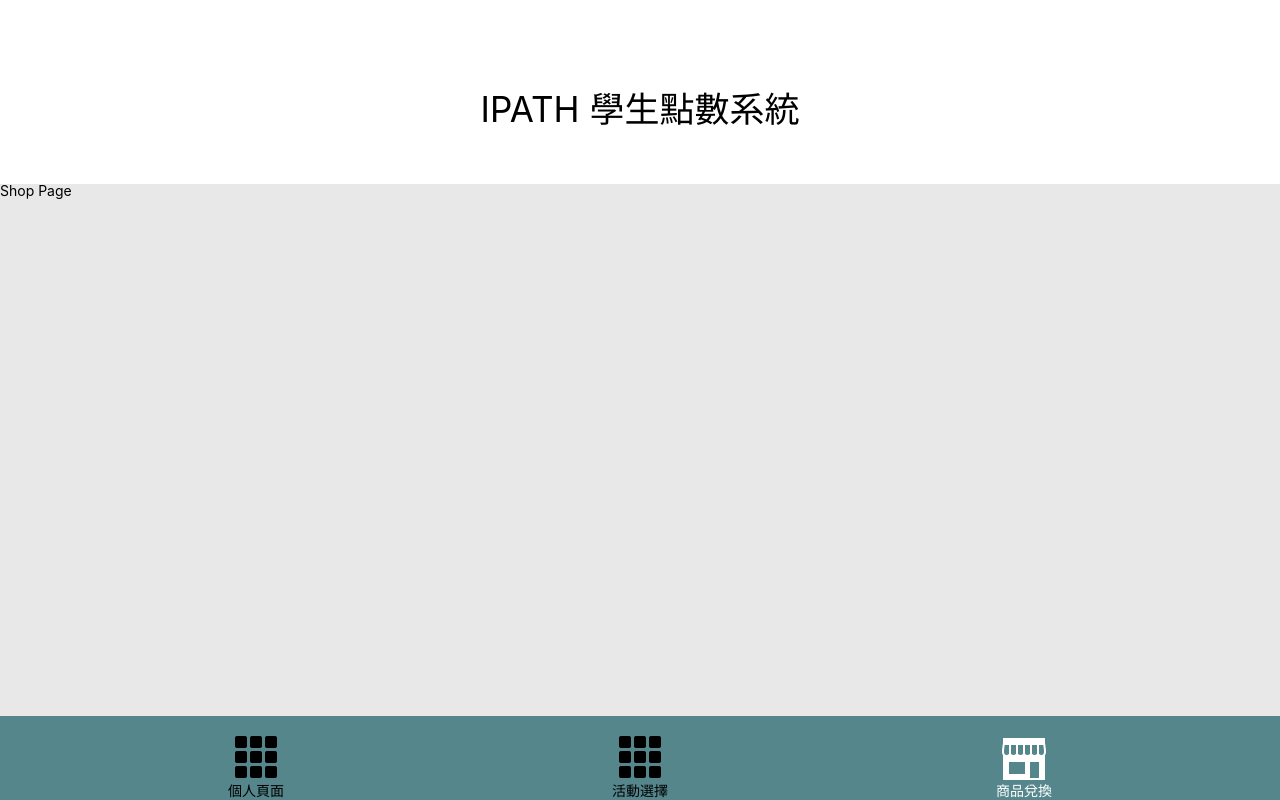
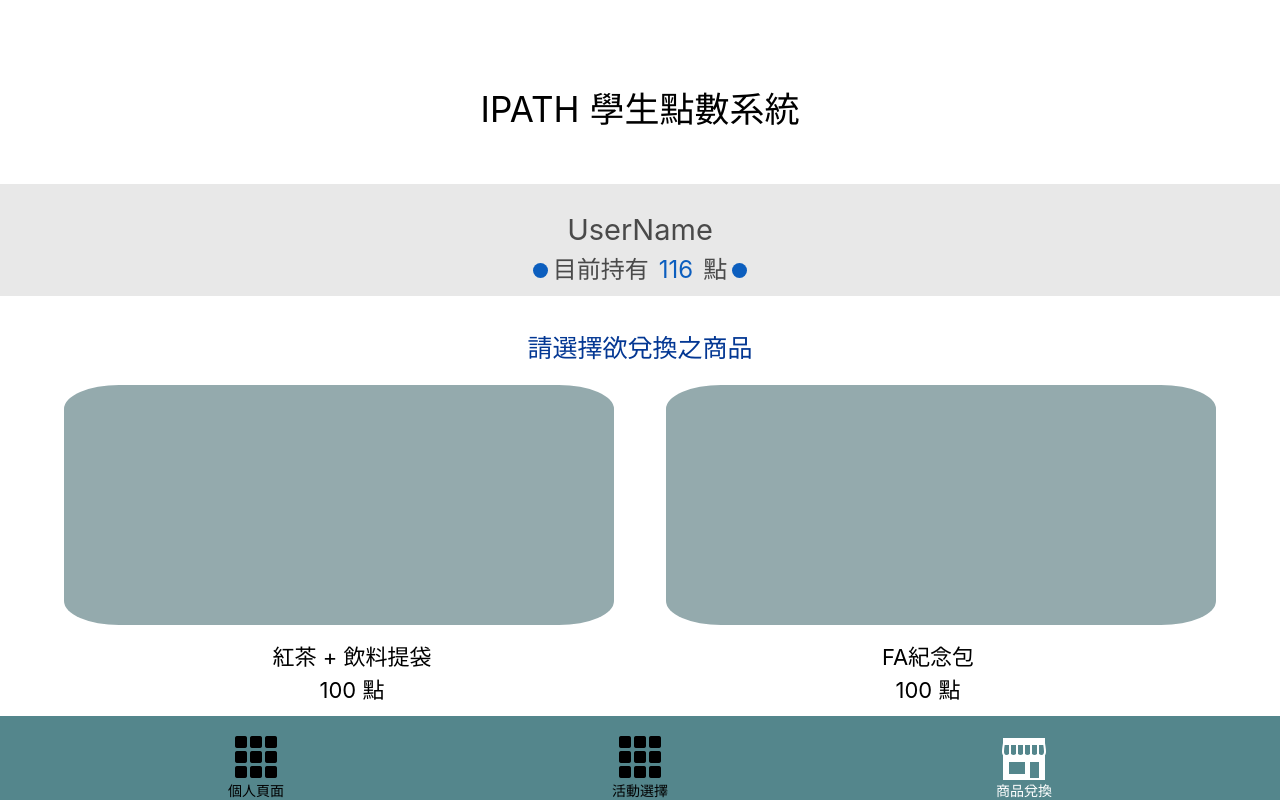
Before and after one commit to coliver0221/IPATH, a React (Create React App) app: page /shop in a window 1280 px wide. Built offline with nearby package versions, Linux system fonts and the light colour scheme.

Commit message:
complete Shop page

```diff
--- a/src/Shop.js
+++ b/src/Shop.js
@@ -1,16 +1,149 @@
 import React from 'react';
 import './App.css';
+import styled from "styled-components";
 
 import Nav from './components/Nav';
 import Footer from './components/Footer';
 
+const UserInfo = styled.div`
+    width: 100%;
+    height: 14vh;
+    text-align: center;
+    line-height: 1.5;
+    padding-top: 3vh;
+
+    h1 {
+        font-size: 29px;
+        color: #4a4a4a;
+    }
+`;
+
+const CurrPoint = styled.div`
+    p {
+        font-size: 24px;
+        color: #4a4a4a;
+        display: inline-block;
+        margin-left: 5px;
+        margin-right: 5px;
+    }
+
+    .dot {
+        width: 15px;
+        height: 15px;
+        border-radius: 50%;
+        background-color: #0c5ebe;
+        display: inline-block;
+    }
+
+    .point {
+        color: #0c5ebe;
+    }
+`;
+
+const ItemInfo = styled.div`
+    width: 100%;
+    height: 52.5vh;
+    background-color: #ffffff;
+    text-align: center;
+    padding-top: 5vh;
+
+    .shopHint {
+        font-size: 25px;
+        color: #033793;
+    }
+`;
+
+const BlockRight = styled.div`
+    width: 43vw;
+    height: 30vh;
+    background-color: #94aaad;
+    background-repeat: no-repeat;
+    background-size: 100% 100%;
+    border: soild 2px transparent;
+    box-sizing:border-box;
+    border-radius: 10%;
+    margin-top: 3vh;
+    position: relative;
+    margin-left: 2vw;
+`;
+
+const BlockLeft = styled.div`
+    width: 43vw;
+    height: 30vh;
+    background-color: #94aaad;
+    background-repeat: no-repeat;
+    background-size: 100% 100%;
+    border: soild 2px transparent;
+    box-sizing:border-box;
+    border-radius: 10%;
+    margin-top: 3vh;
+    position: relative;
+    margin-right: 2vw;
+`;
+
+const ItemBlockLeft = styled.div`
+    display: inline-block;
+    line-height: 1.5;
+
+    .itemName {
+        font-size: 22px;
+        margin-top: 2vh;
+    }
+
+    .itemCost {
+        font-size: 22px;
+    }
+`;
+
+const ItemBlockRight = styled.div`
+display: inline-block;
+line-height: 1.5;
+
+.itemName {
+    font-size: 22px;
+    margin-top: 2vh;
+}
+
+.itemCost {
+    font-size: 22px;
+}
+`;
+
 function Shop() {
+    const testing_point = 116;
+    const testing_item1 = "紅茶 + 飲料提袋";
+    const testing_item2 = "FA紀念包";
+    const testing_cost1 = 100;
+    const testing_cost2 = 100;
+
     return (
-        <dev>
+        <div>
             <Nav title={"IPATH 學生點數系統"}/>
-            <h1>Shop Page</h1>
+            <UserInfo>
+                <h1>UserName</h1>
+                <CurrPoint>
+                    <div className="dot"></div>
+                    <p>目前持有 </p>
+                    <p className="point">{testing_point}</p>
+                    <p> 點</p>
+                    <div className="dot"></div>
+                </CurrPoint>
+            </UserInfo>
+            <ItemInfo>
+                <p className="shopHint">請選擇欲兌換之商品</p>
+                <ItemBlockLeft>
+                    <BlockLeft />
+                    <p className="itemName">{testing_item1}</p>
+                    <p className="itemCost">{testing_cost1} 點</p>
+                </ItemBlockLeft>
+                <ItemBlockRight>
+                    <BlockRight />
+                    <p className="itemName">{testing_item2}</p>
+                    <p className="itemCost">{testing_cost2} 點</p>
+                </ItemBlockRight>
+            </ItemInfo>
             <Footer currPage={"shop"} />
-        </dev>
+        </div>
     );
 }
 
```
